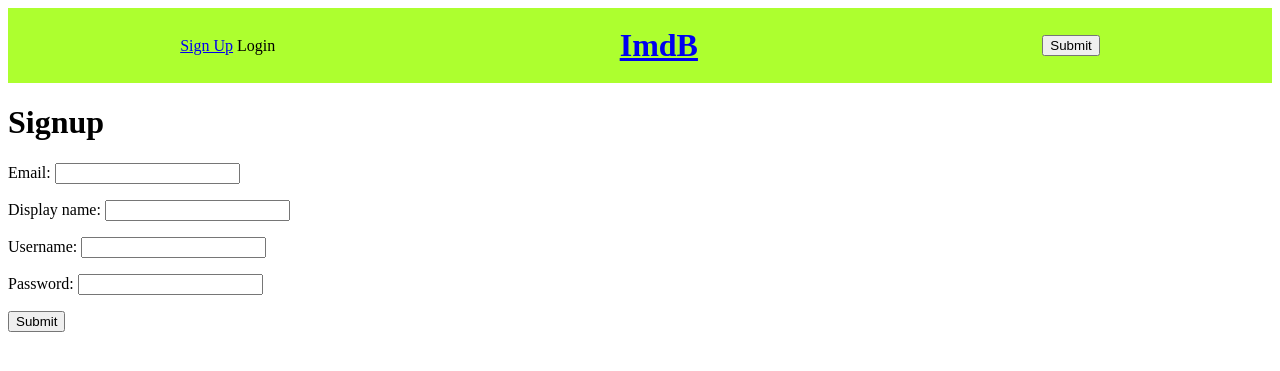
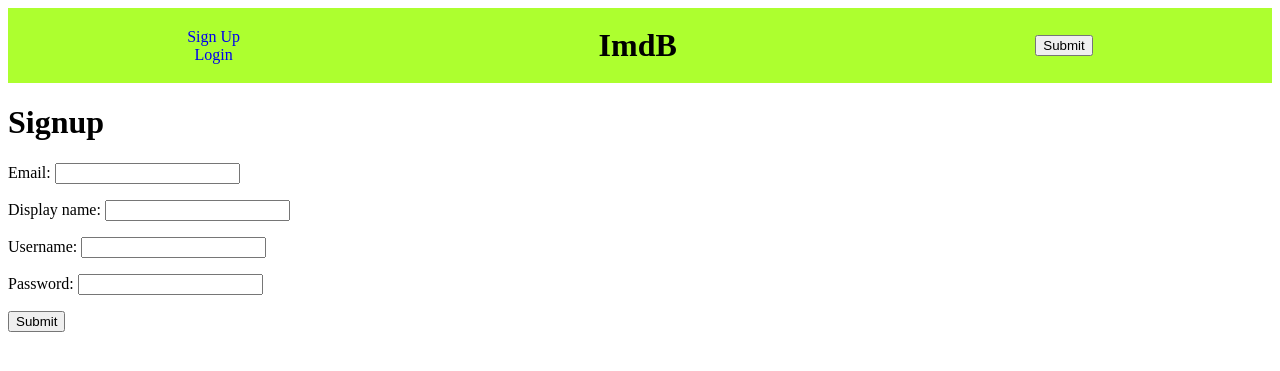
Before and after one commit to charlesecampbell/Team-Glass-IMDB, a Django app: page /signup/ in a window 1280 px wide. Shown: the top 371 px of the page. Run offline with Django 3.2, Linux system fonts and the light colour scheme.

Commit message:
added login, ability to display username to header

```diff
--- a/Imdb_app/forms.py
+++ b/Imdb_app/forms.py
@@ -1,6 +1,6 @@
 
 from django import forms
-from Imdb_app.models import ApplicationUser, Comment_model
+from Imdb_app.models import Comment_model
 
 
 class SignupForm(forms.Form):
@@ -8,7 +8,8 @@
     display_name = forms.CharField(max_length=50)
     username = forms.CharField(max_length=50)
     password = forms.CharField(widget=forms.PasswordInput)
-    # Was unsure of to whether to include the likes,want_to_see, and have_seen in the inital signup or rather after
+    # Was unsure of to whether to include the likes,want_to_see,
+    # and have_seen in the inital signup or rather after
 
 
 # This is the comment form **Model Form
@@ -27,6 +28,7 @@
 class SearchForm(forms.Form):
     search_selection = forms.CharField(max_length=180)
 
+
 class LoginForm(forms.Form):
     username = forms.CharField(max_length=50)
     password = forms.CharField(widget=forms.PasswordInput)
--- a/Imdb_app/views.py
+++ b/Imdb_app/views.py
@@ -9,6 +9,7 @@
 # Create your views here.
 def home_page_view(request):
     context = {}
+    user = request.user
     if request.method == 'POST':
         search_form = SearchForm(request.POST)
         if search_form.is_valid():
@@ -19,20 +20,27 @@
             # This calls the helper function to make the api Call
             reply = search_bar(data['search_selection'])
 
-            # This will tell us if its an actor or other media and help the redirection
+            # This will tell us if its an actor or other media and
+            # help the redirection
             page_decision = reply['d'][0]['id'][:2]
 
-            # This runs the data collecter function and creates a list of dictionaries to access in the templates
+            # This runs the data collecter function and creates a list of
+            # dictionaries to access in the templates
             movie_info = results_data(reply)
 
-            # This allows access to the data to be used in different views(see search_details_view to see how to call it)
+            # This allows access to the data to be used in different views
+            # (see search_details_view to see how to call it)
             request.session['movie_info'] = movie_info
 
             # This directs the search results to the correct page
             if page_decision != 'nm':
                 return redirect(reverse('search_details'))
+            # once we get the actor page it will get redirected to that if
+            # the search result is an actor
+            # else:
+                # return redirect( to the actor page once we get it )
     search_form = SearchForm()
-    context.update({'search_form': search_form})
+    context.update({'search_form': search_form, 'user': user})
     return render(request, 'homepage.html', context)
 
 
@@ -69,7 +77,8 @@
     # Gets the info collected from the api request
     movie_info = request.session.get('movie_info')
 
-    # Same as in the home page view this should go in every view as it controls the header search bar
+    # Same as in the home page view this should go in every view as
+    # it controls the header search bar
     if request.method == 'POST':
         search_form = SearchForm(request.POST)
         if search_form.is_valid():
@@ -95,10 +104,19 @@
     context = {}
     movie = {
         'title': 'Test Film',
-        'description': '''Lorem ipsum dolor sit amet, consectetur adipiscing elit. Ut ultricies augue eu nisi mollis, dapibus consectetur neque eleifend. Praesent sit amet dui tincidunt, condimentum quam sit amet, malesuada nisl.
-        Integer ac nisi aliquet nunc dignissim varius. Suspendisse eu ante sit amet nisi facilisis aliquam. Duis efficitur scelerisque lacinia. Nulla commodo tortor tristique mi luctus, vel ornare enim cursus.
-        Praesent porttitor ac augue bibendum venenatis. Vivamus lacus lorem, dapibus sit amet feugiat non, feugiat nec mauris. Ut lorem sem, elementum scelerisque risus sed, mattis porta felis. Interdum et malesuada fames ac ante ipsum primis in faucibus.
-        Donec sed nulla at tellus luctus maximus. Suspendisse convallis urna eget mauris tincidunt laoreet. Nam suscipit nisi vel mauris ornare sodales. Nullam bibendum faucibus congue. Curabitur at felis libero.'''
+        'description': '''Lorem ipsum dolor sit amet, consectetur adipiscing
+        elit. Ut ultricies augue eu nisi mollis, dapibus consectetur neque
+        eleifend. Praesent sit amet dui tincidunt, condimentum quam sit amet,
+        malesuada nisl. Integer ac nisi aliquet nunc dignissim varius.
+        Suspendisse eu ante sit amet nisi facilisis aliquam. Duis efficitur
+        scelerisque lacinia. Nulla commodo tortor tristique mi luctus, vel
+        ornare enim cursus. Praesent porttitor ac augue bibendum venenatis.
+        Vivamus lacus lorem, dapibus sit amet feugiat non, feugiat nec mauris.
+        Ut lorem sem, elementum scelerisque risus sed, mattis porta felis.
+        Interdum et malesuada fames ac ante ipsum primis in faucibus.
+        Donec sed nulla at tellus luctus maximus. Suspendisse convallis urna
+        eget mauris tincidunt laoreet. Nam suscipit nisi vel mauris ornare
+        sodales. Nullam bibendum faucibus congue. Curabitur at felis libero.'''
     }
     context.update({'movie': movie})
     if request.method == 'POST':
@@ -128,8 +146,13 @@
                 password=data['password']
                 )
             if user:
-                login(request,user)
-                print('logged in')
+                login(request, user)
+                return redirect(reverse('home'))
     form = LoginForm()
     context.update({'form': form})
     return render(request, 'login.html', context)
+
+
+def logout_view(request):
+    logout(request)
+    return redirect(reverse('home'))
--- a/Imdb_project/urls.py
+++ b/Imdb_project/urls.py
@@ -25,5 +25,6 @@
     path('searchresults/', views.search_details_view, name='search_details'),
     path('details/<str:selection_id>/', details_page, name='details'),
     path('login/', login_view, name='login'),
+    path('logout/', views.logout_view, name='logout'),
     path('admin/', admin.site.urls),
 ]
--- a/templates/base_header.html
+++ b/templates/base_header.html
@@ -7,14 +7,44 @@
         height: 75px;
         background-color: greenyellow;
     }
+
+    #signupLogin {
+        display: flex;
+        flex-direction: column;
+        align-items: center;
+    }
+
+    #username {
+        margin: 0 0 0 0;
+    }
+
+    #logout {
+        margin:  0 0 0 0;
+        color: black;
+    }
+
+    a {
+        text-decoration: none;
+    }
+
+    #logo {
+        color: black;
+    }
 </style>
 <div id=headerHolder>
+    {% if request.user.is_authenticated %}
+        <div id='signupLogin'>
+            <h2 id='username'>Welcome {{request.user.display_name}}</h2>
+            <a href='/logout/'><h2 id='logout'>Logout</h2></a>
+        </div>
+    {% else %}
     <div id='signupLogin'>
         <a href='/signup/'>Sign Up</a>
-        Login
+        <a href='/login/'>Login</a>
     </div>
+    {% endif %}
     <div id='logoName'>
-        <a href='/'><h1>ImdB</h1></a>
+        <a href='/'><h1 id='logo'>ImdB</h1></a>
     </div>
     <div id='formHolder'>
         <form  action='' method="post" id='form'>
```
